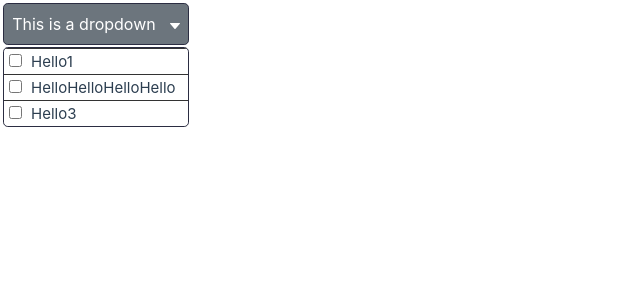
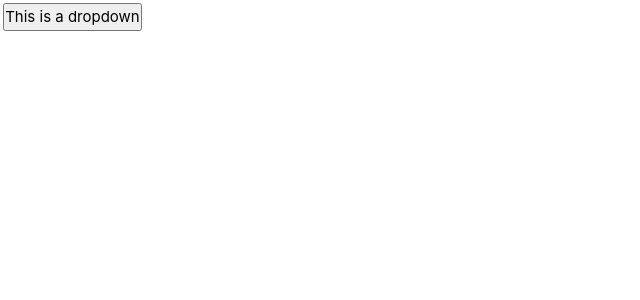
Before and after one commit to davidriggins/Dropdown, a Vue app in the folder vue-multiselect/: page / in a window 1280 px wide. Shown: the top 300 px of the page, without its empty margins (0-640 px from the left). Built offline with nearby package versions, Linux system fonts and the light colour scheme.

Commit message:
Rework. Working dropdown. Able to select multiple checkboxes.

```diff
--- a/vue-multiselect/src/components/Dropdown.vue
+++ b/vue-multiselect/src/components/Dropdown.vue
@@ -1,33 +1,53 @@
 <template>
-  <div class="dropdown-list" @click="isOpen = !isOpen">
-    <a class="btn btn-secondary" href="#"
-      >{{ title }}
+  <div class="dropdown-list">
+    <input type="button" :value="title" @click="openClose('myselect')" />
+    <!-- <button>
+      {{ title }}
       <svg viewBox="0 0 1030 638" width="10">
-        <path d="M1017 68L541 626q-11 12-26 12t-26-12L13 68Q-3 49 6 24.5T39 0h952q24 0 33 24.5t-7 43.5z" fill="#FFF"></path></svg
-    ></a>
+        <path d="M1017 68L541 626q-11 12-26 12t-26-12L13 68Q-3 49 6 24.5T39 0h952q24 0 33 24.5t-7 43.5z" fill="#FFF"></path>
+      </svg>
+    </button> -->
 
-    <transition name="fade" appear>
-      <div class="list-items-div" v-if="isOpen">
-        <ul class="list-items">
-          <li class="list-item" v-for="(option, index) in filteredOptions" :key="index">
-            <label><input class="input" type="checkbox" /> {{ option }} </label>
-          </li>
-        </ul>
+    <div class="list-items-div invisible" id="myselect">
+      <p class="list-item" v-for="(option, index) in filteredOptions" :key="index">
+        <label><input type="checkbox" />{{ option }} </label>
+      </p>
+    </div>
+
+    <!-- <transition name="fade" appear>
+      <div class="list-items-div invisible" id="myselect">
+        <p class="list-item" v-for="(option, index) in filteredOptions" :key="index">
+          <label><input type="checkbox" />{{ option }} </label>
+        </p>
       </div>
-    </transition>
+    </transition> -->
   </div>
 </template>
 
 <script setup>
+/*
+  script section =============================================
+*/
 import { ref } from "vue";
 
 const title = ref("This is a dropdown");
 const isOpen = ref(true);
 const filteredOptions = ref(["Hello1", "HelloHelloHelloHello", "Hello3"]);
+
+const openClose = (id) => {
+  let element = document.getElementById(id);
+  if (element.className.indexOf("invisible") >= 0) {
+    element.classList.remove("invisible");
+  } else {
+    element.classList.add("invisible");
+  }
+};
 </script>
 
-// Style Section //
 <style scoped>
+/*
+  style section =============================================
+*/
 * {
   margin: 0;
   padding: 0;
@@ -87,4 +107,8 @@ a svg {
 .input {
   margin: 0.3rem;
 }
+
+.invisible {
+  display: none;
+}
 </style>
```
